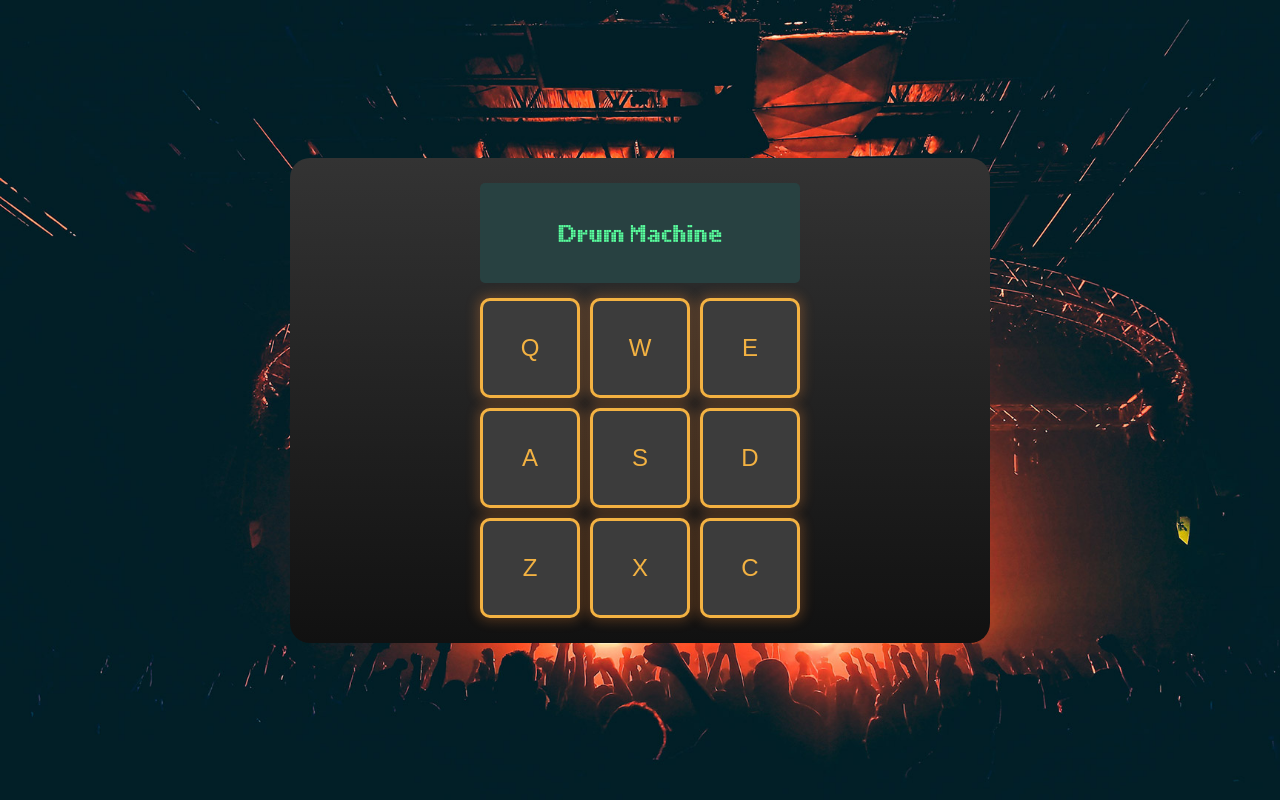
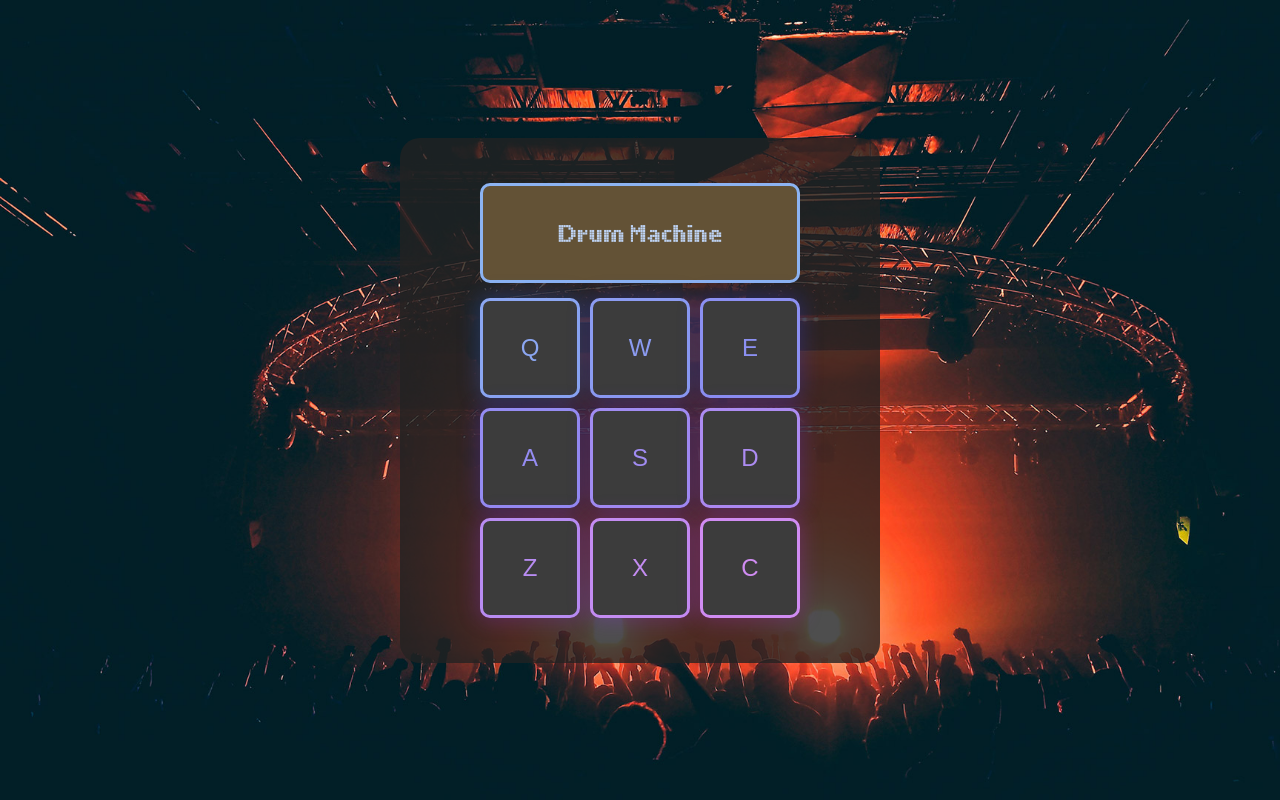
Before and after one commit to nrutledge/music-app, a React (Create React App) app: page / in a window 1280 px wide. Built offline with nearby package versions, Linux system fonts and the light colour scheme.

Commit message:
Added dynamic colors and other misc. styling changes

```diff
--- a/src/components/App/App.css
+++ b/src/components/App/App.css
@@ -27,9 +27,10 @@
   flex-direction: column;
   justify-content: center;
   align-items: center;
-  width: 660px;
-  padding: 20px;
-  background-image: linear-gradient(-180deg, #333, #111);
+  width: 400px;
+  padding: 40px;
+  background-color: rgba(34, 34, 34, 0.8);
+  //background-image: linear-gradient(-180deg, #333, #111);
   border-radius: 20px;
 }
 
@@ -39,11 +40,10 @@
   align-items: center;
   width: 320px;
   height: 100px;
-  background-color: rgb(40, 65, 65);
+  box-sizing: border-box;
   font-family: 'Pixel';
   font-size: 24px;
-  color: rgb(89, 255, 158);
-  border-radius: 5px;
+  border-radius: 10px;
   margin: 5px 5px 10px 5px;
 }
 
--- a/src/components/App/App.js
+++ b/src/components/App/App.js
@@ -8,7 +8,8 @@ class App extends Component {
     super();
     this.state = {
       display: 'Drum Machine',
-      hiHatPosition: 'Hi-Hat Open'
+      hiHatPosition: 'Hi-Hat Open',
+      baseHue: Math.random() * 360
     }
   }
 
@@ -16,6 +17,8 @@ class App extends Component {
     window.addEventListener('keydown', (e) => {
       console.log('Key: ', e.key);
     })
+
+    this.setBaseHue();
   }
 
   setDisplay = (text) => {
@@ -26,16 +29,30 @@ class App extends Component {
     this.setState({ hiHatPosition });
   }
 
+  setBaseHue() {
+    setInterval(() => {
+        this.setState({ baseHue: this.state.baseHue < 360 ? this.state.baseHue + 1 : 0 });
+    }, 100);
+}
+
   render() {
     return (
       <div className="app">
         <div id="drum-machine">
-          <div id="display">{this.state.display}</div>
+          <div
+            id="display"
+            style={{
+              color: `hsl(${this.state.baseHue}, 70%, 85%)`,
+              backgroundColor: `hsl(${(this.state.baseHue + 180) % 360}, 30%, 30%)`,
+              border: `3px solid hsl(${this.state.baseHue}, 80%, 75%)`
+            }}
+          >{this.state.display}</div>
           <PadBank
             keyMappings={ keyMappings }
             hiHatPosition={this.state.hiHatPosition}
             setDisplay={this.setDisplay}
             setHiHatPosition={this.setHiHatPosition}
+            baseHue={this.state.baseHue}
           />
         </div>
       </div>
--- a/src/components/DrumPad/DrumPad.css
+++ b/src/components/DrumPad/DrumPad.css
@@ -2,11 +2,9 @@
     font-size: 24px;
     width: 100px;
     height: 100px;
+    box-sizing: border-box;
     margin: 5px;
     background-color: rgb(60, 60, 60);
-    border: 3px solid rgb(243, 178, 66);
     border-radius: 10px;
-    box-shadow: 0px 0px 12px 3px rgba(255, 143, 57, 0.25);
-    color: rgb(243, 178, 66);
     outline: none;
 }
--- a/src/components/DrumPad/DrumPad.js
+++ b/src/components/DrumPad/DrumPad.js
@@ -4,11 +4,6 @@ import './DrumPad.css';
 class DrumPad extends Component {
     constructor(props) {
         super(props);
-        this.state = {
-            color: {
-                r: 2
-            }
-        }
 
         this.audioHard = React.createRef();
         this.audioSoft = React.createRef();
@@ -95,7 +90,17 @@ class DrumPad extends Component {
 
     render() {
         return (
-            <button className="drum-pad" id={this.props.type} onClick={this.playSound}>
+            <button
+                className="drum-pad"
+                id={this.props.type}
+                onClick={this.playSound}
+                style={{
+                    border: `3px solid hsl(${this.props.hue}, 80%, 75%)`,
+                    boxShadow: `0px 0px 20px 3px hsla(${this.props.hue}, 95%, 60%, 0.25)`,
+                    color: `hsl(${this.props.hue}, 80%, 75%)`
+
+                }}
+            >
                 {this.props.triggerKey.toUpperCase()}
                 <audio
                     ref={this.audioHard}
--- a/src/components/PadBank/PadBank.js
+++ b/src/components/PadBank/PadBank.js
@@ -1,8 +1,11 @@
-import React from 'react';
+import React, { Component } from 'react';
 import DrumPad from '../DrumPad/DrumPad';
 
-const PadBank = ({ keyMappings, hiHatPosition, setHiHatPosition, setDisplay  }) => {
-    const drumPads = keyMappings.map(keyMap => {
+export default class PadBank extends Component {
+    render() {
+        const { keyMappings, hiHatPosition, setHiHatPosition, setDisplay  } = this.props;
+
+        const drumPads = keyMappings.map((keyMap, index) => {
             return <DrumPad
                         triggerKey={keyMap.triggerKey}
                         hardSound={keyMap.hardSound}
@@ -14,7 +17,8 @@ const PadBank = ({ keyMappings, hiHatPosition, setHiHatPosition, setDisplay  })
                         hiHatPosition={hiHatPosition}
                         setHiHatPosition={setHiHatPosition}
                         setDisplay={setDisplay}
-                    key={keyMap.triggerKey}
+                        key={index}
+                        hue={(this.props.baseHue + ((index + 1) * 7)) % 360}
                     />
         });
 
@@ -24,5 +28,4 @@ const PadBank = ({ keyMappings, hiHatPosition, setHiHatPosition, setDisplay  })
             </div>
         );
     }
-
-export default PadBank;
+}
```
Lines whose indentation alone changed are shown as unchanged.
